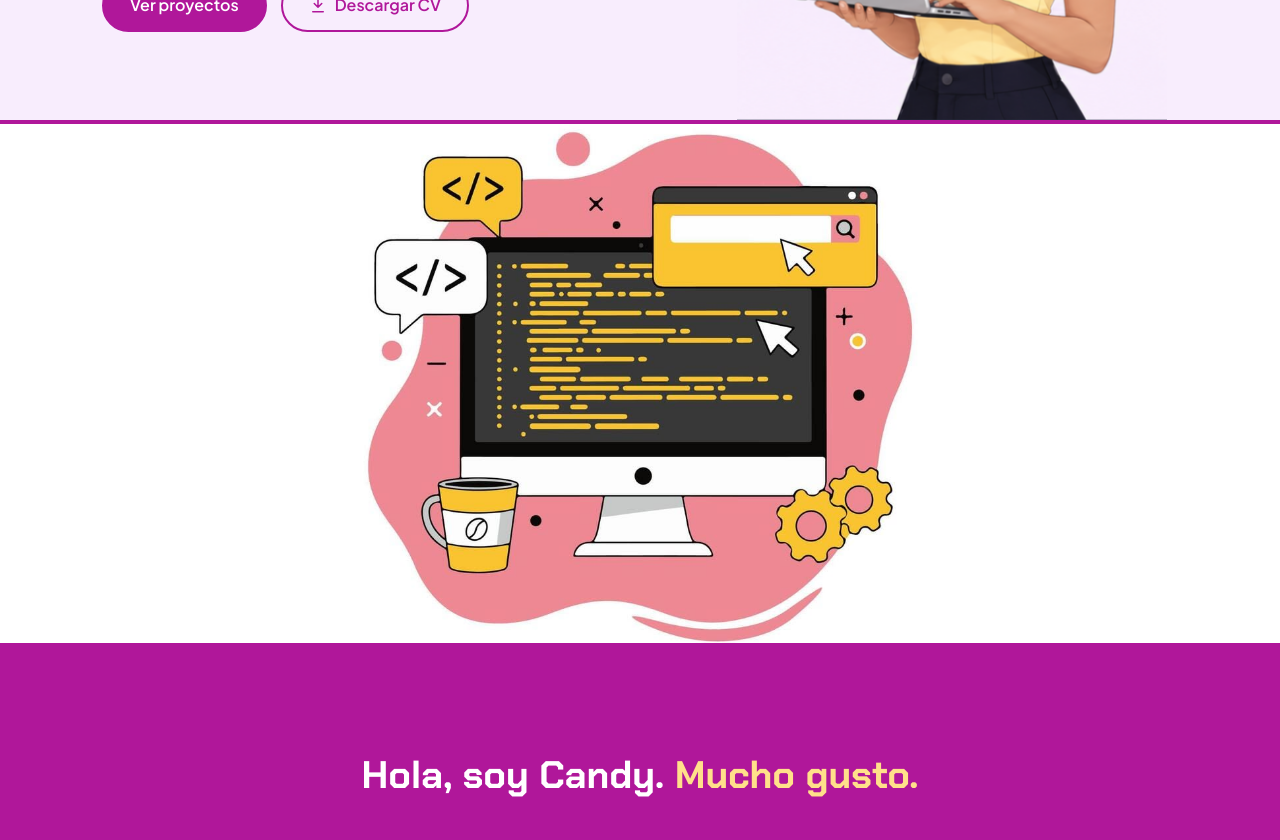
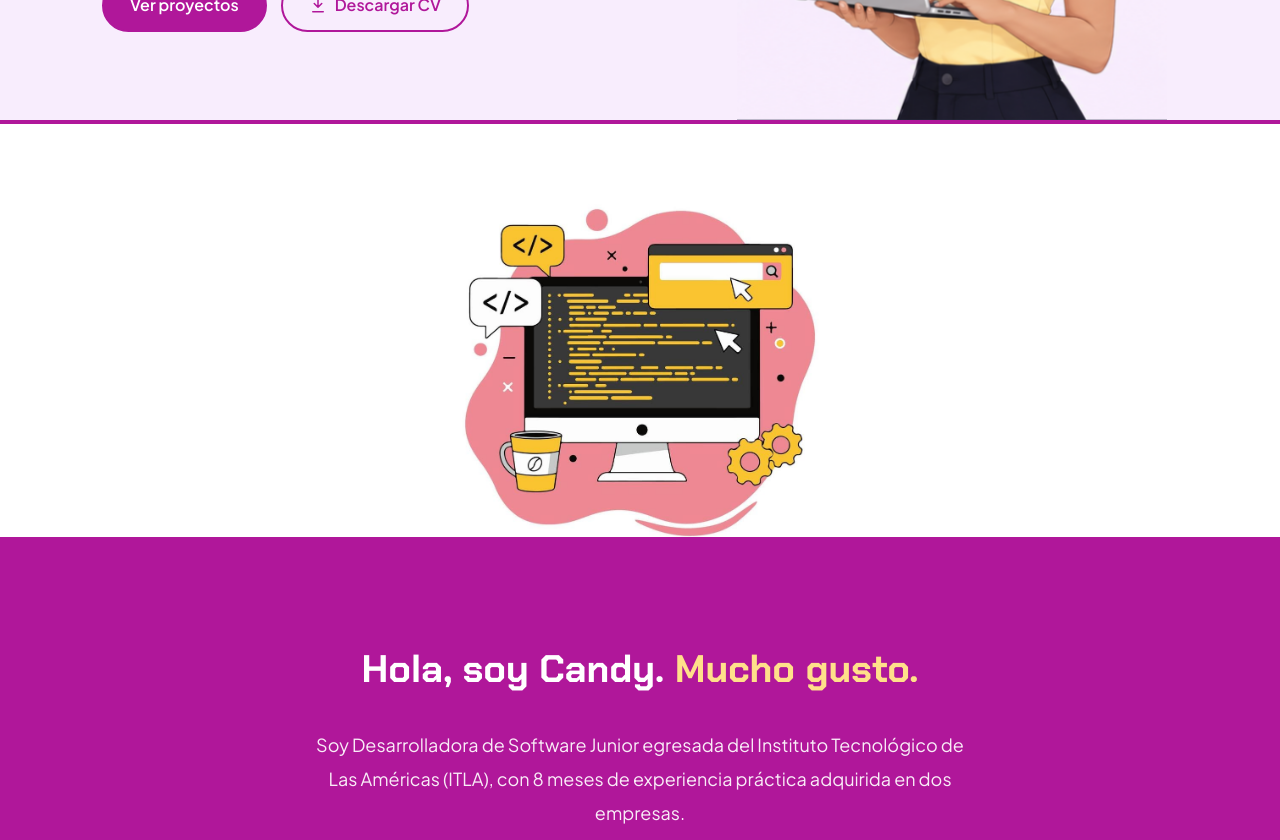
Before and after one commit to Angelismejia/candy-dev-portfolio, a React (Vite) app: page / in a window 1280 px wide. Shown: the part 640-1480 px from the top of the page. Built offline with nearby package versions, Linux system fonts and the light colour scheme.

Commit message:
style: Make desk illustration smaller and flush with about band

```diff
--- a/src/presentation/sections/About.module.css
+++ b/src/presentation/sections/About.module.css
@@ -5,11 +5,13 @@
 .illustration {
   display: flex;
   justify-content: center;
+  /* espacio arriba; abajo nada: la imagen queda pegada a la franja */
+  padding-top: clamp(48px, 7vw, 80px);
 }
 
 .illustration img {
   width: 100%;
-  max-width: 560px;
+  max-width: clamp(240px, 30vw, 360px);
 }
 
 /* Franja de color de marca (como la morada de Matt Farley) */
```
